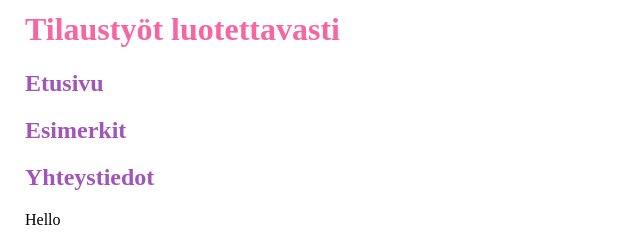
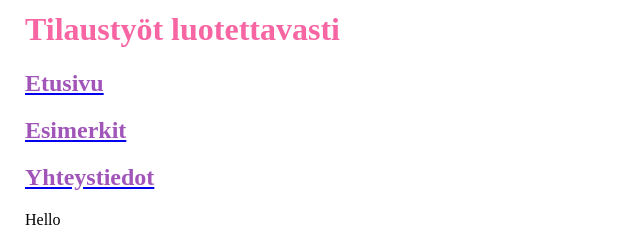
Before and after one commit to AadaLehto/AadaLehto.github.io, a plain HTML site: page kuvatyot/index.html in a window 1280 px wide. Shown: the part 339-580 px from the top of the page, without its empty margins (0-640 px from the left). Drawn offline with Linux system fonts and the light colour scheme.

Commit message:
sdfsdfsf

```diff
--- a/kuvatyot/index.html
+++ b/kuvatyot/index.html
@@ -11,9 +11,9 @@
 <header>
     <img src="https://cdn.discordapp.com/attachments/776376116255391764/1216088399111520306/A9nB9X1.png?ex=65ff1d94&is=65eca894&hm=4d7afb0ef01f84a490447bfcfea8a9bc1751dbded748a9980b77878f8c932886&" alt="simplifoitu logo kovakuoriaisesta">
     <h1>Tilaustyöt luotettavasti</h1>
-        <h2>Etusivu</h2>
-        <h2>Esimerkit</h2>
-        <h2>Yhteystiedot</h2>
+    <a href="https://validator.w3.org"><h2>Etusivu</h2></a>
+    <a href="https://validator.w3.org"><h2>Esimerkit</h2></a>
+    <a href="https://validator.w3.org"><h2>Yhteystiedot</h2></a>
 </header>
 <body>
     <p>Hello</p>
```
